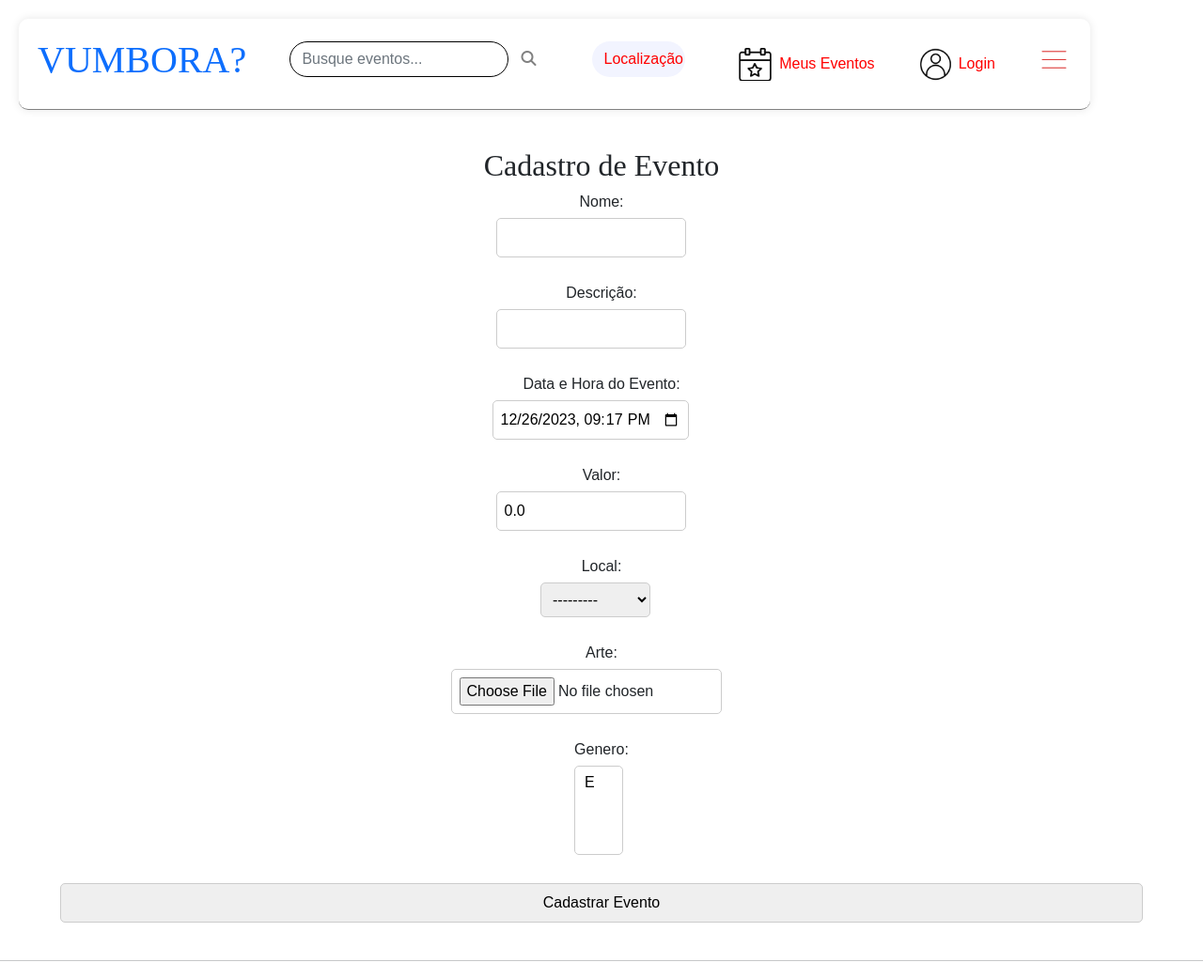
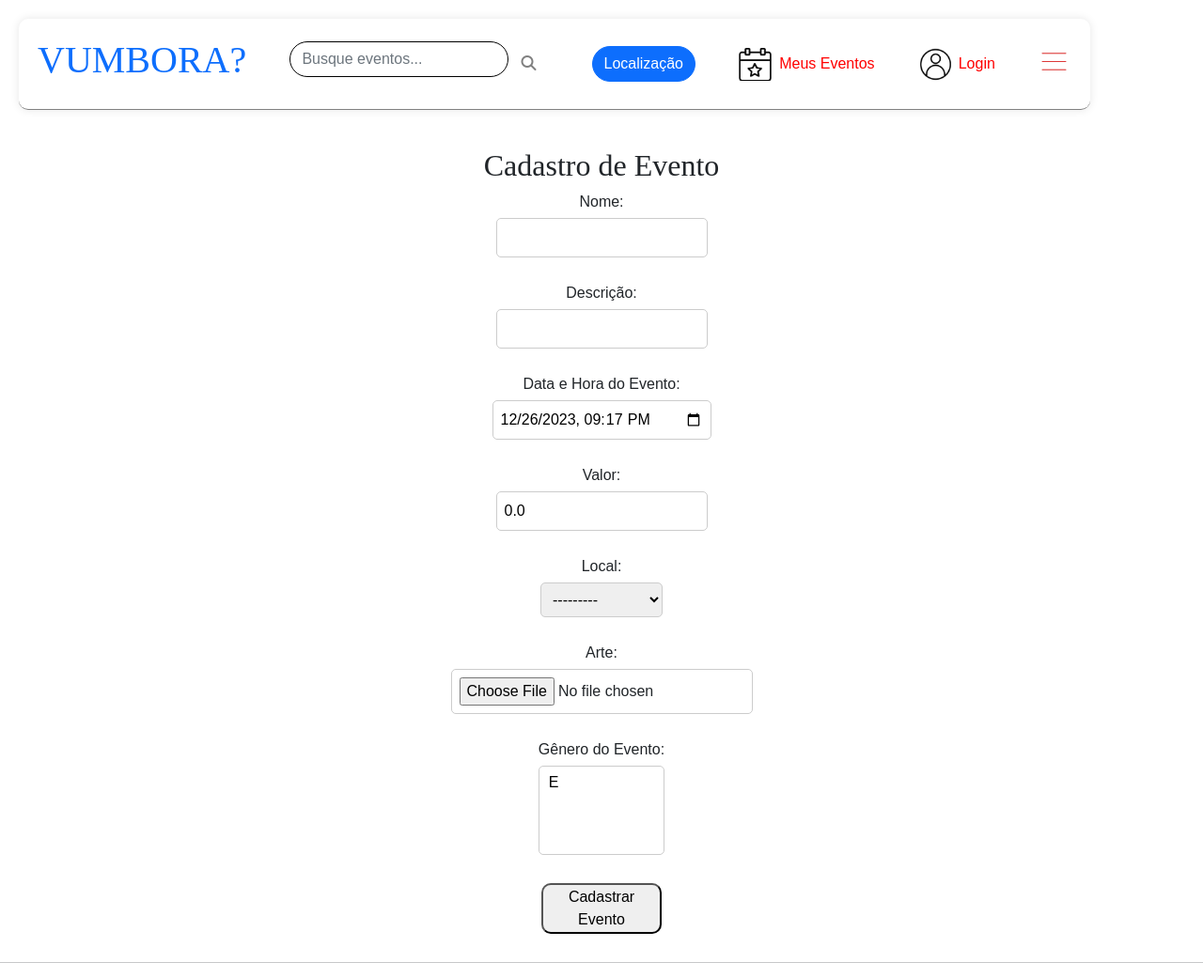
Before and after one commit to gigigabytes/vumbora_, a Django app: page /cadastrar_evento/ in a window 1280 px wide. Shown: the whole page at 94% size. Run offline with Django 4.2, Linux system fonts and the light colour scheme; tables that the repository leaves empty hold one stand-in row (values such as "Sample post").

Commit message:
Estilização do formulário de cadastro e redirecionamento

```diff
--- a/mysite/static/css/cadastrar_evento.css
+++ b/mysite/static/css/cadastrar_evento.css
@@ -7,7 +7,7 @@ body {
 }
 
 .container {
-    width: 50%; /* ajuste conforme necessário */
+    width: 70%; /* ajuste conforme necessário */
     margin: auto;
     margin-top: 50px; /* ajuste conforme necessário */
     background-color: #FFF; /* cor de fundo do formulário */
@@ -35,16 +35,20 @@ label {
 }
 
 
-input, select, button {
+input, select {
     margin-bottom: 10px;
     padding: 8px;
     border: 1px solid #ccc;
     border-radius: 5px;
     font-family: 'Poppins', sans-serif;
-    width: 90%; /* Preenchendo a largura do container */
+    width: 100%; /* Preenchendo a largura do container */
+}
+
+button {
+    width:10%;
+    border-radius: 10px;
 
 }
-
 
 /* Estilo adicional para a seção "Eventos do Usuário" */
 hr {
--- a/mysite/vumbora/forms.py
+++ b/mysite/vumbora/forms.py
@@ -41,4 +41,5 @@ class EventoCadastro(forms.ModelForm):
         labels = {
             'datahora': 'Data e Hora do Evento',
             'descricao': 'Descrição',
+            'genero': 'Gênero do Evento'
         }
--- a/mysite/vumbora/templates/vumbora/header.html
+++ b/mysite/vumbora/templates/vumbora/header.html
@@ -17,12 +17,12 @@
             </form>
         </div>
         <div id="filtro-localizacao-barra">
-            <button class="btn btn-primary rounded-pill" id="botao-loc">Localização</button>
+            <button class="btn btn-primary rounded-pill" style="width: fit-content; id="botao-loc">Localização</button>
         </div>
         <div id="barra-evento">
-            <a href="#" id="icone-evento"></a>
+            <a href="{% url 'vumbora:cadastrar_evento' %}" id="icone-evento"></a>
             <div id="meus-eventos-barra">
-                <a href="#" style="text-decoration: none; color:red "> Meus Eventos</a>
+                <a href="{% url 'vumbora:cadastrar_evento' %}" style="text-decoration: none; color:red "> Meus Eventos</a>
             </div>
         </div>
         <div id="usuario-barra">
```
Also changed, not shown: mysite/vumbora/migrations/0003_alter_usuario_email.py (added).
